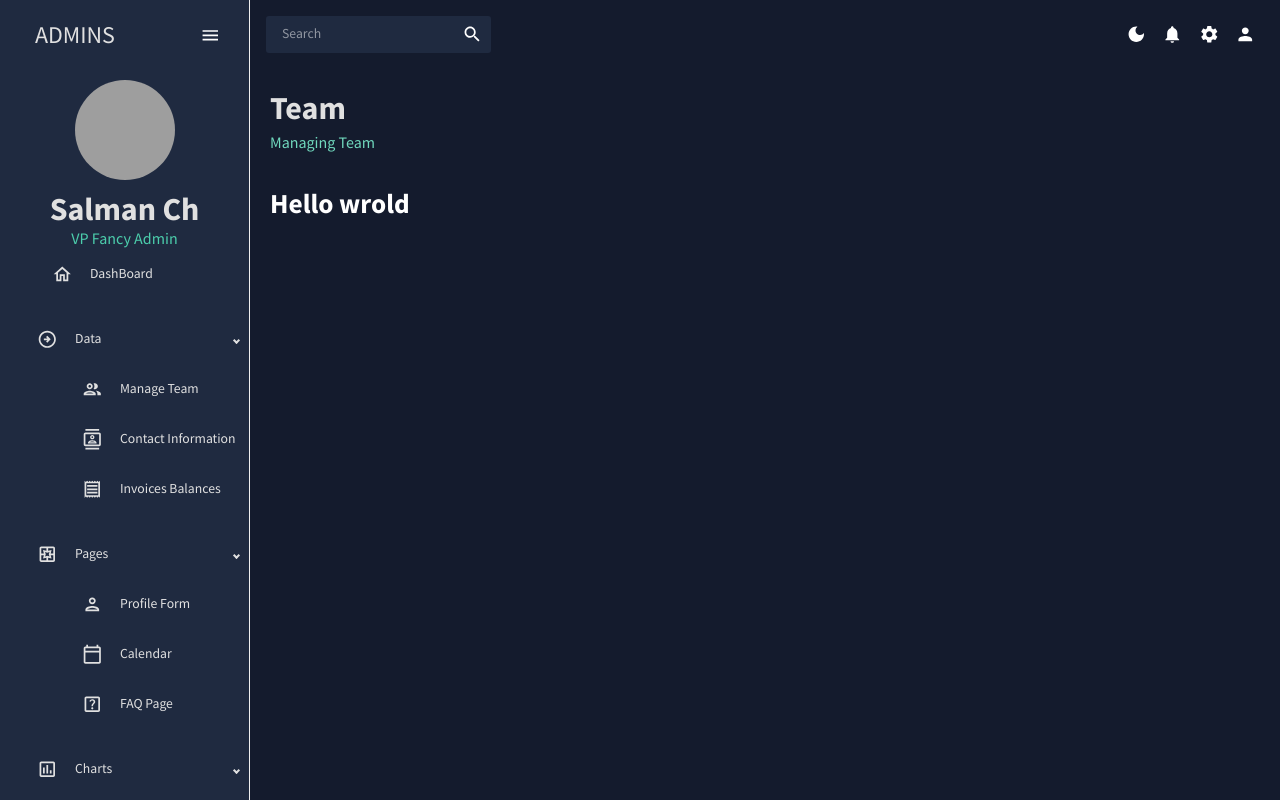
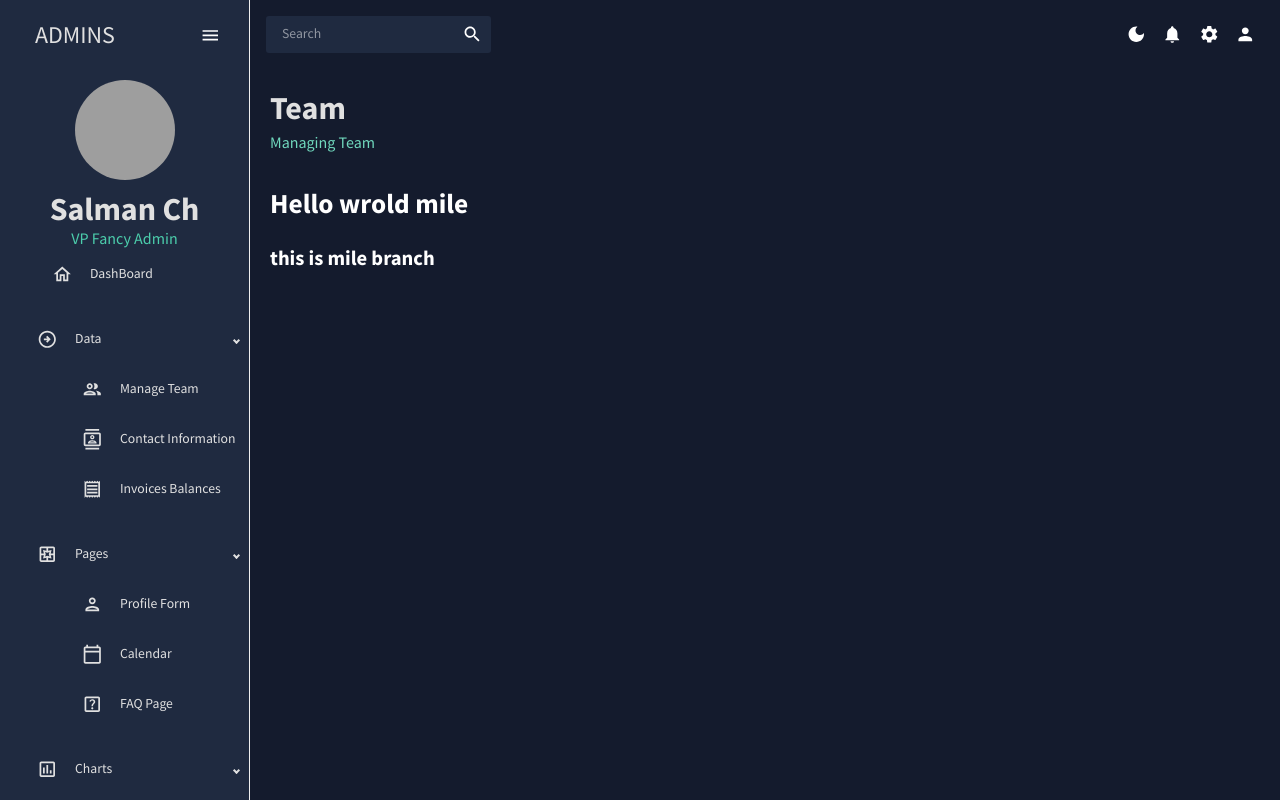
Before and after one commit to Salman-ashraf/adminPanel, a React (Vite) app: page /team in a window 1280 px wide. Built offline with nearby package versions, Linux system fonts and the light colour scheme; grey boxes are pictures that could not be loaded.

Commit message:
mile changes

```diff
--- a/src/scenes/Team/index.jsx
+++ b/src/scenes/Team/index.jsx
@@ -53,7 +53,9 @@ const columns = [
    <Box m='20px'>
      <Headers title='Team' subtitle='Managing Team'>
      </Headers>
-     <h1>Hello wrold</h1>
+     <h1>Hello wrold mile</h1>
+
+     <h2>this is mile branch</h2>
    </Box>
   )
 }
```
Also changed, not shown: src/scenes/Team/MyTeam.jsx (added, +9 -0 lines).
